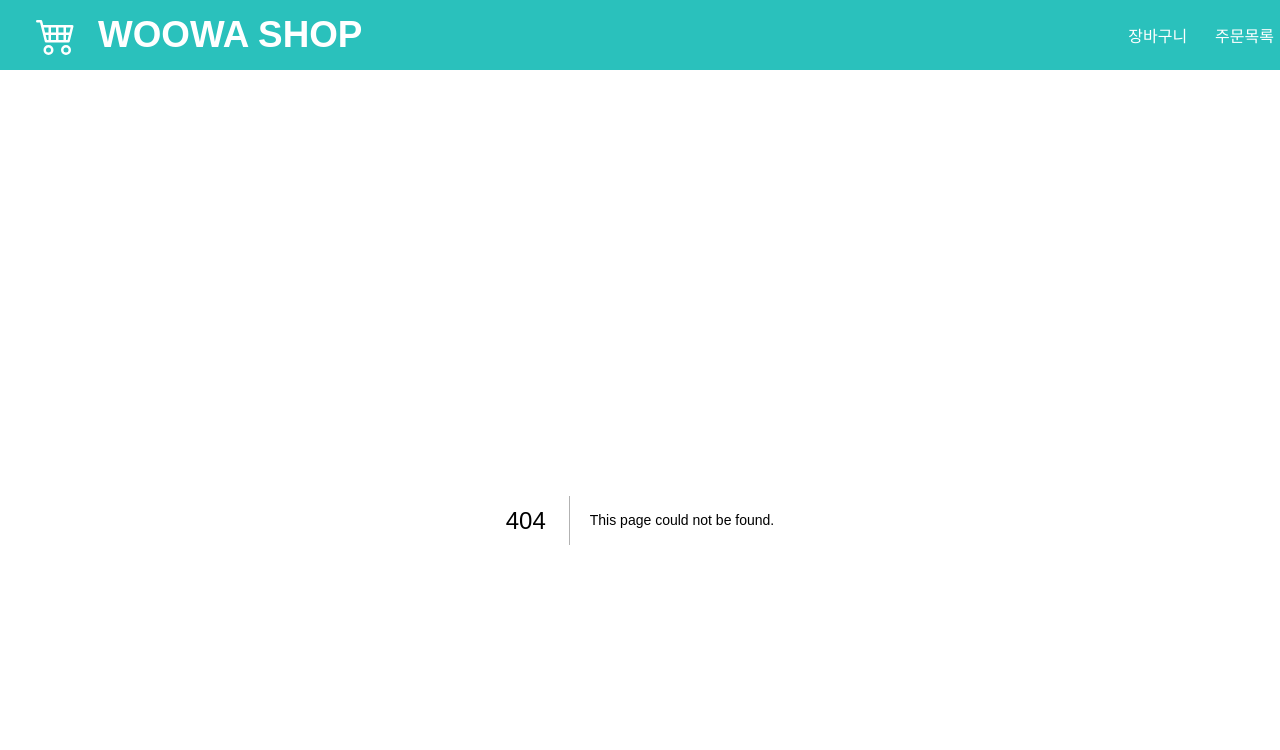
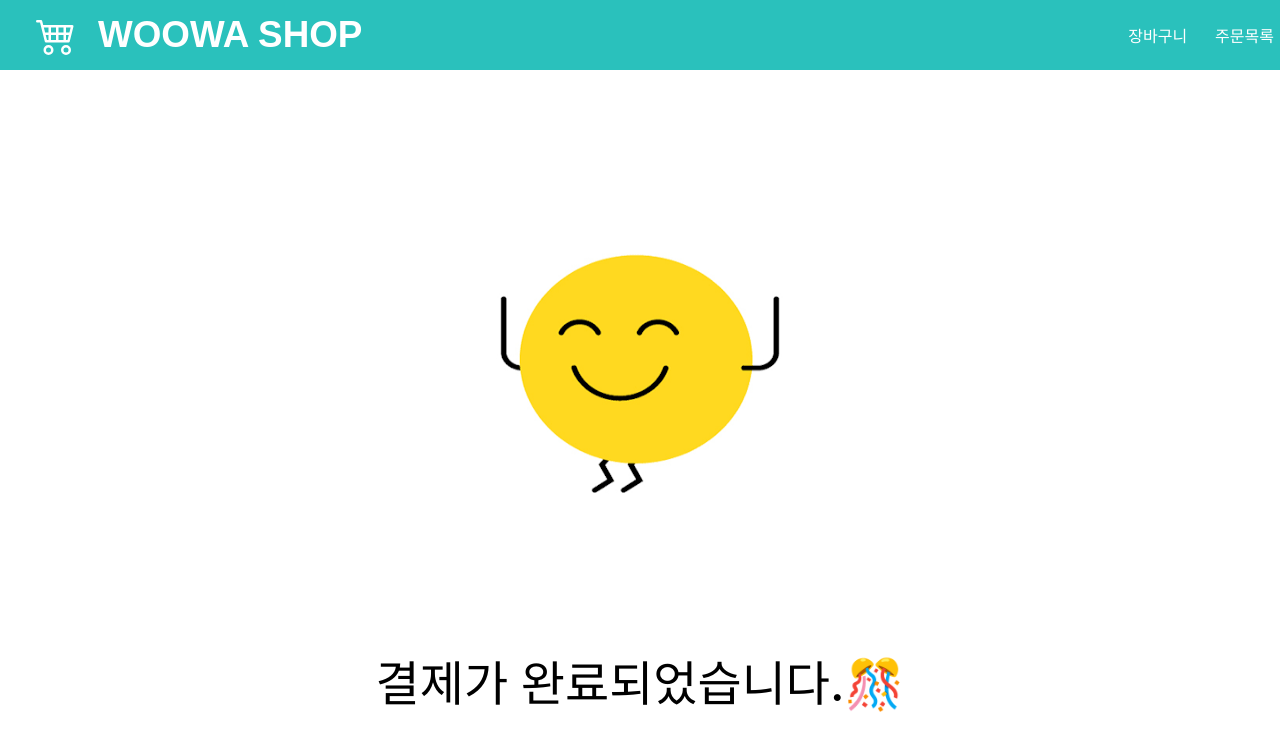
Before and after one commit to Suyeong-Lim/shopping-cart, a Next.js app in the folder client/: page /orderComplete in a window 1280 px wide. Before the commit this address had no page. Shown: the top 750 px of the page. Built offline with nearby package versions, Linux system fonts and the light colour scheme.

Commit message:
feat: 결제완료 페이지 추가

```diff
--- /dev/null
+++ b/client/src/pages/orderComplete.tsx
@@ -0,0 +1,29 @@
+import React from "react";
+import Head from "next/head";
+import Image from "next/image";
+import styled from "styled-components";
+import logo from "public/success.gif";
+
+const OrderCompletePage = () => {
+  return (
+    <>
+      <Head>
+        <title> 결제완료 </title>
+      </Head>
+      <Container>
+        <Image src={logo} width="500px" height="500px" />
+        <div>결제가 완료되었습니다.🎊</div>
+      </Container>
+    </>
+  );
+};
+
+const Container = styled.div`
+  display: flex;
+  flex-direction: column;
+  align-items: center;
+  gap: 40px;
+  font-size: 3rem;
+  font-weight: 500;
+`;
+export default OrderCompletePage;
```
